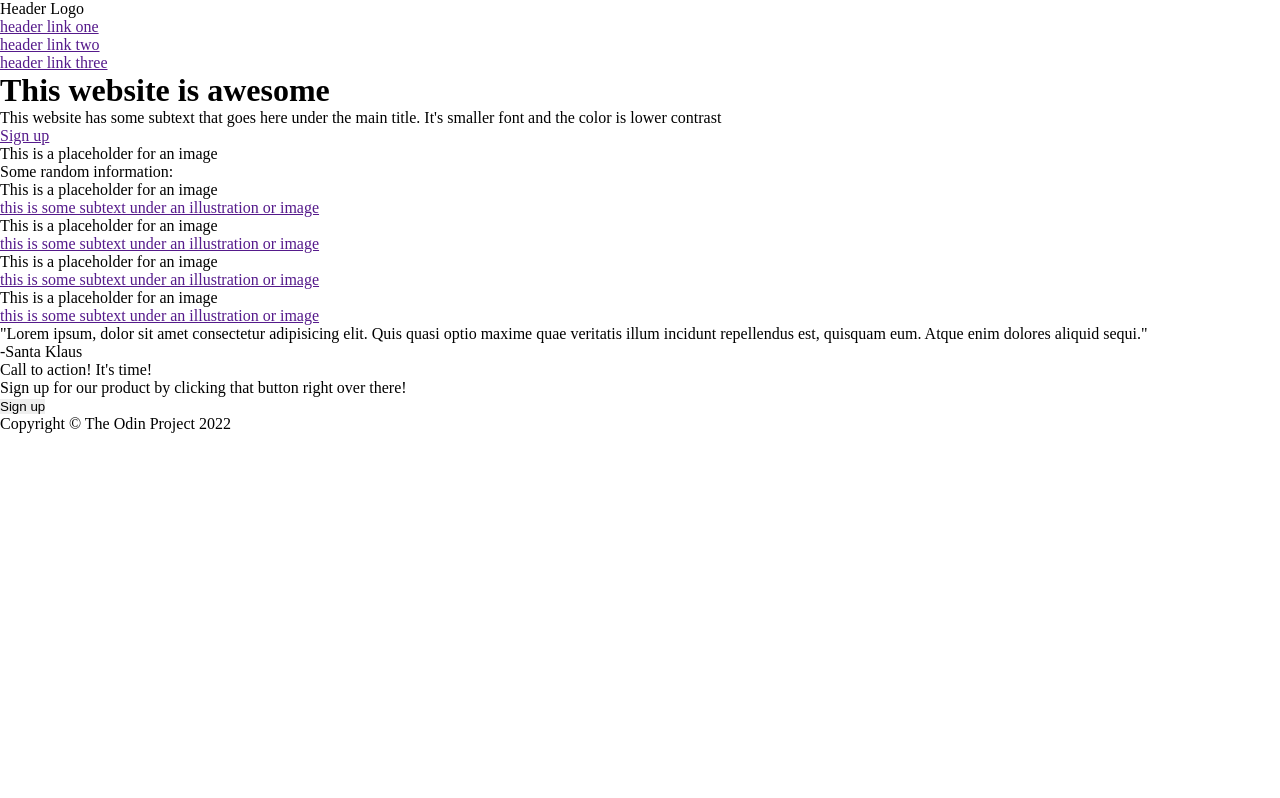
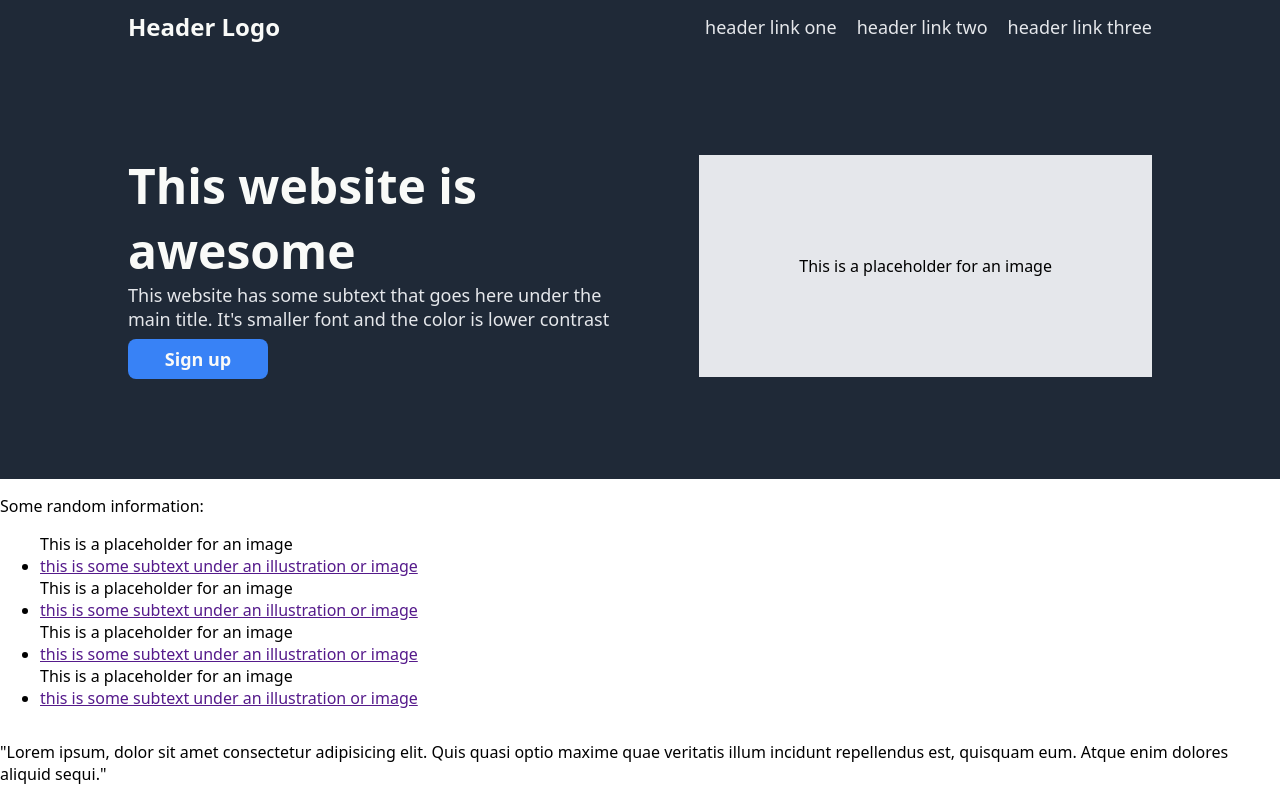
Before and after one commit to araujodanield/odin-landing-page, a plain HTML site: page index.html in a window 1280 px wide. Shown: the top 798 px of the page. Drawn offline with Linux system fonts and the light colour scheme.

Commit message:
Add style to the header section

```diff
--- a/style.css
+++ b/style.css
@@ -1,5 +1,81 @@
-* {
+body {
+    font-family: system-ui, -apple-system, BlinkMacSystemFont, 'Segoe UI', Roboto, Oxygen, Ubuntu, Cantarell, 'Open Sans', 'Helvetica Neue', sans-serif;
     margin: 0;
-    padding: 0;
-    border: 0;
+    min-height: 100vh;
+    display: flex;
+    flex-direction: column;
 }
+
+
+/*Header section*/
+.header, .welcome {
+    display: flex;
+    justify-content: space-between;
+    background-color: #1F2937;
+    padding: 10px 10%;
+    align-items: center;
+    margin: 0;
+}
+
+.logo {
+    font-size: 24px;
+    color: #F9FAF8;
+    font-weight: bold;
+    margin: 0;
+}
+
+.header-links {
+    display: flex;
+    gap: 20px;
+    list-style: none;
+    text-decoration: none;
+    font-size: 18px;
+    color: #E5E7EB;
+    margin: 0;
+}
+
+.welcome {
+    align-items: center;
+    justify-content: space-between;
+    padding: 100px 10%;
+    gap: 30px;
+}
+
+.left {
+    max-width: 500px;
+}
+
+.left h1 {
+    font-size: 48px;
+    font-weight: 900;
+    color: #F9FAF8;
+    margin: 0;
+}
+
+.left p {
+    font-size: 18px;
+    font-weight: 300;
+    color: #E5E7EB;
+    margin: 0 0 8px;
+}
+
+.left a {
+    display: flex;
+    justify-content: center;
+    max-width: 80px;
+    background-color: #3882F6;
+    color: #F9FAF8;
+    font-size: 18px;
+    font-weight: bold;
+    text-decoration: none;
+    padding: 8px 30px;
+    border-radius: 8px;
+}
+
+.right {
+    flex: none;
+    background-color: #E5E7EB;
+    padding: 100px;
+}
+
+/*Info section*/
```
